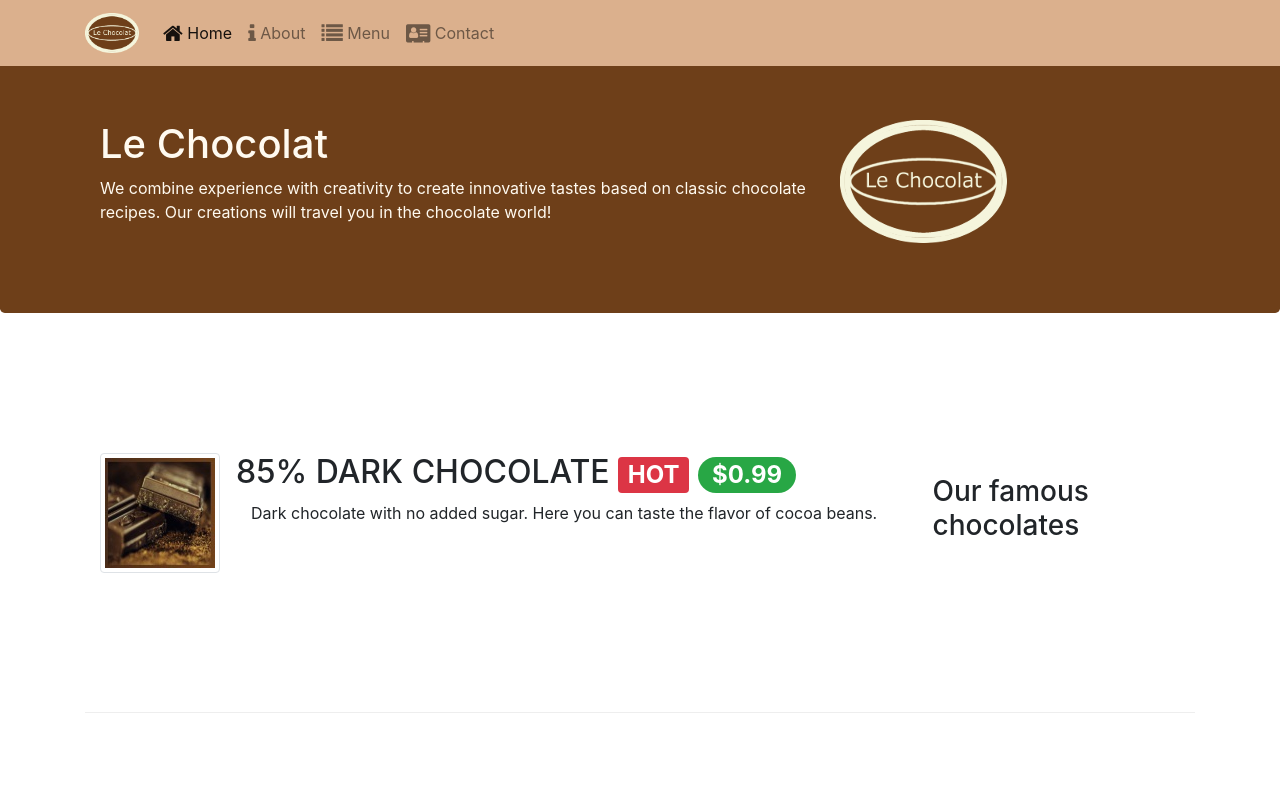
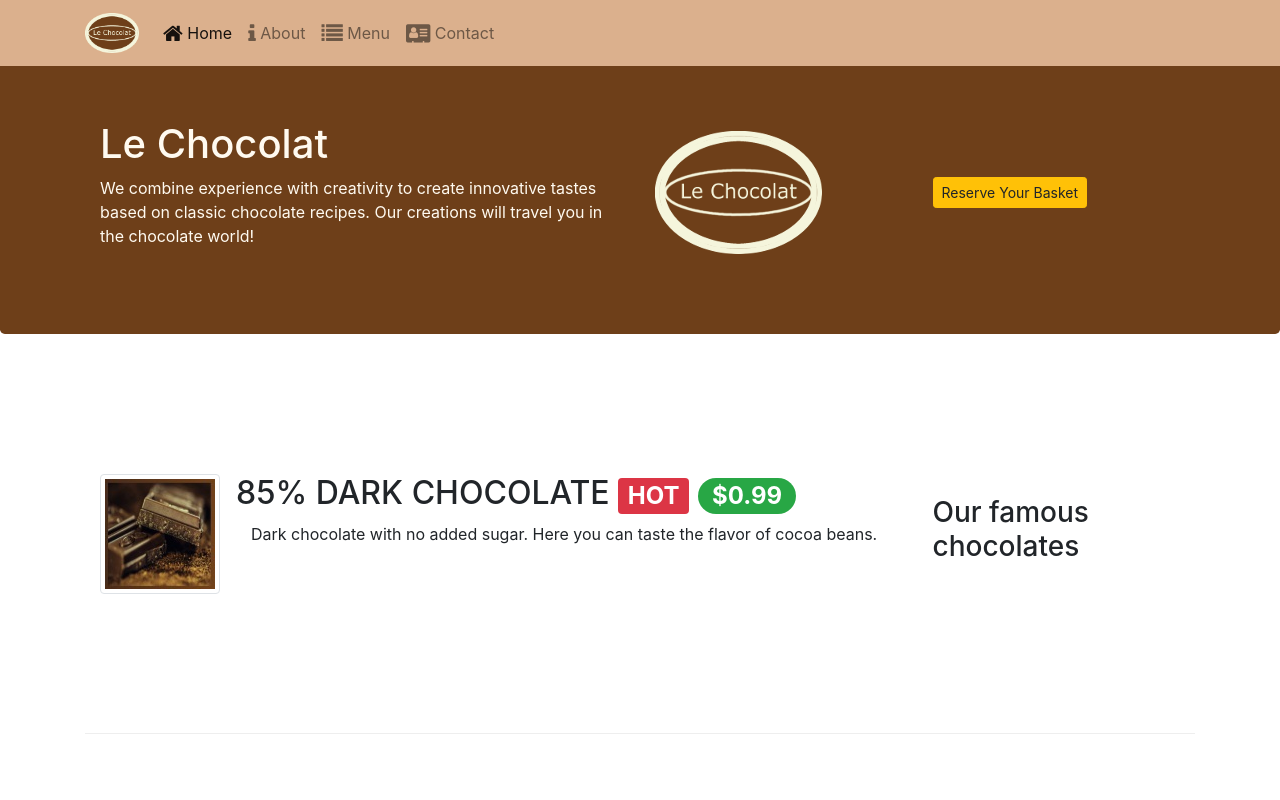
Before and after one commit to chryssastavridou/lechocolat, a website: page index.html in a window 1280 px wide. Shown: the top 800 px of the page. Drawn offline with nearby package versions, Linux system fonts and the light colour scheme.

Commit message:
Bootstrap Assignment 9 Task 2

```diff
--- a/index.html
+++ b/index.html
@@ -51,18 +51,21 @@
     <!-- HEADER -->
     <header class="jumbotron">
         <div class="container">
-            <div class="row row-header">
+            <div class="row row-header align-items-center">
 
-                <div class="col-12 col-sm-8">
+                <div class="col-12 col-sm-6">
                     <h1>Le Chocolat</h1>
                     <p>We combine experience with creativity to create innovative tastes based on classic chocolate
                         recipes. Our creations will travel you in the chocolate world!</p>
                 </div>
 
-                <div class="col col-sm">
+                <div class="col col-sm-3">
                     <img src="images/logo.png" class="img-fluid">
                 </div>
+<div class="col-sm-3">
+    <a class="btn btn-sm btn-warning" href="#basket">Reserve Your Basket</a>
 
+</div>
             </div>
         </div>
     </header>
@@ -142,7 +145,7 @@
                 <div class="card mb-3">
                     <div class="card-header bg-warning">Reserve your baskets</div>
                     <div class="card-body">
-                        <form action="">
+                        <form id="basket" action=>
                             <div class="form-group row">
                                 <div class="col-sm-3">
                                     <label for="radiobtn">Number of baskets</label>
```
